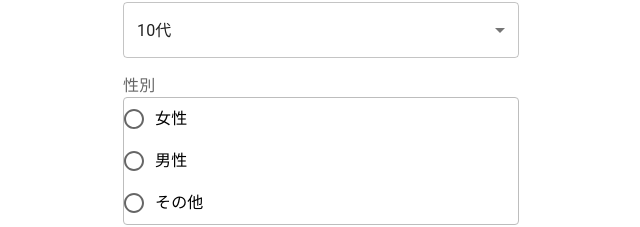
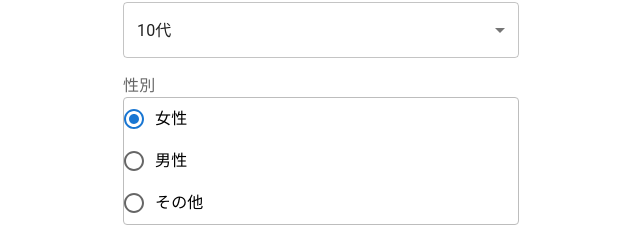
Before and after one commit to daichi0525/FastAPI_React, a React (Create React App) app in the folder section1-react/: page / in a window 1280 px wide. Shown: the part 133-360 px from the top of the page, without its empty margins (319-959 px from the left). Built offline with nearby package versions, Linux system fonts and the light colour scheme.

Commit message:
バグ：テキストフィールドの入力を可能に修正 性別が送信されるように修正

```diff
--- a/section1-react/src/components/templates/Form.js
+++ b/section1-react/src/components/templates/Form.js
@@ -1,6 +1,5 @@
 import React, { useState } from "react";
 import { useNavigate } from "react-router-dom";
-import { Link } from "react-router-dom";
 import {
   Container,
   Box,
@@ -62,6 +61,7 @@ const Form = () => {
           value={form.name}
           onChange={handleInputChange}
           fullWidth
+          name="name"
         />
         <Box sx={{ width: "100%", mt: 2 }}>
           <InputLabel id="demo-simple-select-label">年齢</InputLabel>
@@ -83,8 +83,8 @@ const Form = () => {
           <Box sx={{ border: 1, borderRadius: 1, borderColor: "grey.400" }}>
             <RadioGroup
               aria-labelledby="demo-radio-buttons-group-label"
-              defaultValue="女性"
-              name="radio-buttons-group"
+              defaultValue="female"
+              name="gender"
               onChange={handleInputChange}
             >
               <FormControlLabel
@@ -109,6 +109,7 @@ const Form = () => {
           value={form.comment}
           fullWidth
           sx={{ mt: 2 }}
+          name="comment"
         />
         <Button
           variant="contained"
```
